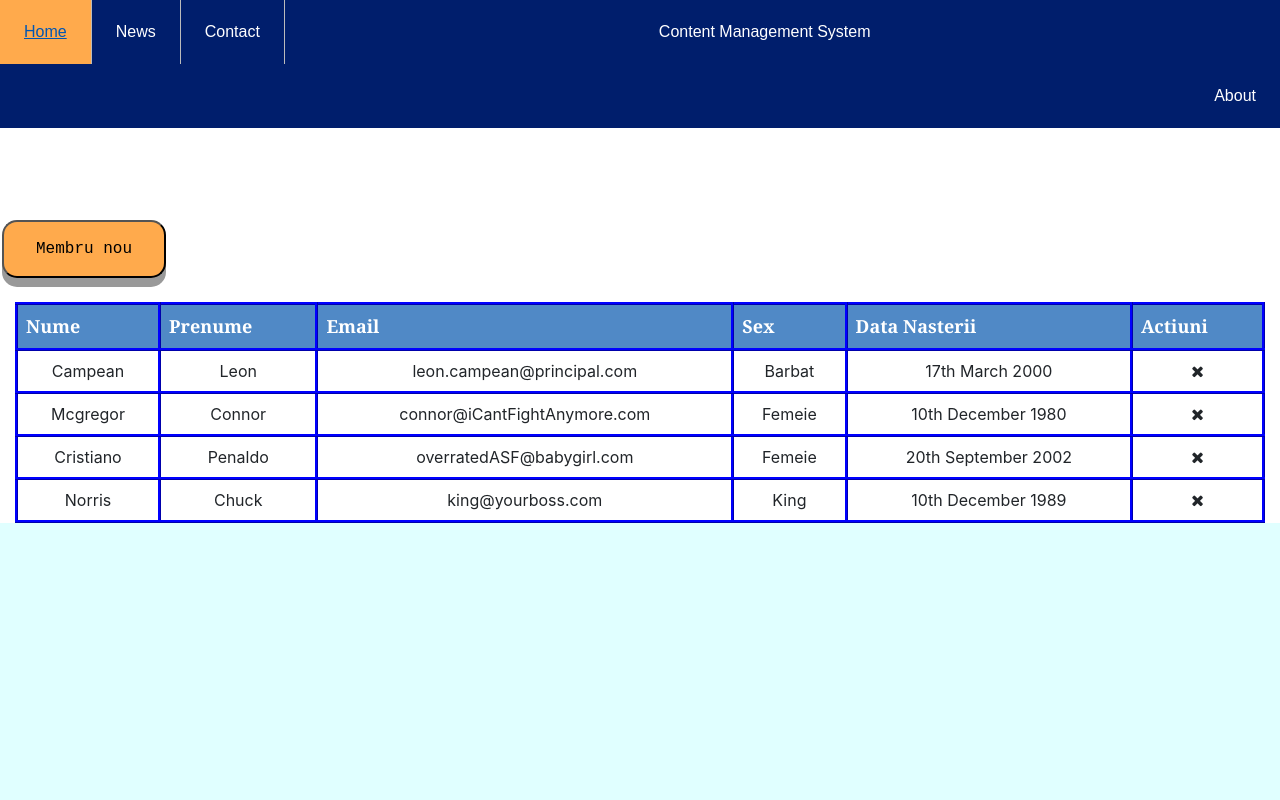
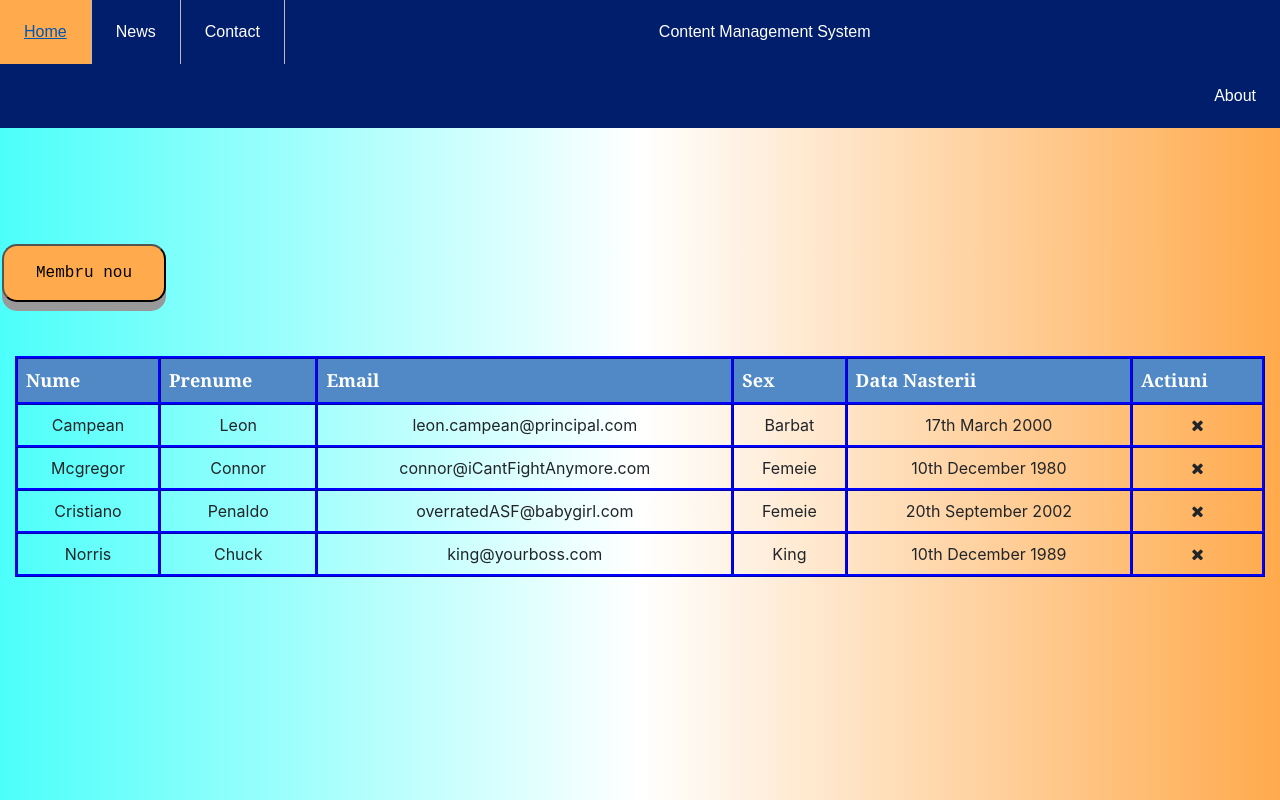
Before and after one commit to leoncampean/p33_CMS, a plain HTML site: page CMS_APP/index.html in a window 1280 px wide. Drawn offline with nearby package versions, Linux system fonts and the light colour scheme.

Commit message:
changind the background and hover color and positioning the items in page

```diff
--- a/CMS_APP/index.html
+++ b/CMS_APP/index.html
@@ -14,7 +14,8 @@
         <script src="./js/libs/moment-with-locales.js"></script>
         <script src="./js/index.js"></script>
     </head>
-    <body>
+    <body style="background: rgb(76,255,250);
+    background: linear-gradient(90deg, rgba(76,255,250,1) 0%, rgba(255,255,255,1) 50%, rgba(255,170,76,1) 100%);">
       <ul>
         <li><a class="active" href="#home">Home</a></li>
         <li><a href="#news">News</a></li>
@@ -22,7 +23,7 @@
         <li class="nav-text"><a href="#CMS_APP">Content Management System</a></li>
         <li style="float:right"><a href="#about">About</a></li>
       </ul>
-        <br><br><br>
+        <br><br><br><br>
         <button class="Adaugare" type="button"data-toggle="modal" data-target="#exampleModal" data-whatever="@getbootstrap" ><span>Membru nou</span></button>
         <div class="hide">Adauga rapid un nou membru in tabelul de mai jos.Urmeaza cu atentie pasii!</div>
         <div class="modal fade" id="exampleModal" tabindex="-1" role="dialog" aria-labelledby="exampleModalLabel" aria-hidden="true">
--- a/CMS_APP/js/index.js
+++ b/CMS_APP/js/index.js
@@ -245,7 +245,7 @@ function validateEmployeeFields(employeeLastName, employeeFristname, employeeEma
         alert("Email-ul este un camp obligatoriu !")
         return false;
     }else{
-        // regex validation for email:  https://stackoverflow.com/questions/46155/how-to-validate-an-email-address-in-javascript
+        //regex validation for email:  https://stackoverflow.com/questions/46155/how-to-validate-an-email-address-in-javascript
         const re = /^(([^<>()[\]\.,;:\s@\"]+(\.[^<>()[\]\.,;:\s@\"]+)*)|(\".+\"))@(([^<>()[\]\.,;:\s@\"]+\.)+[^<>()[\]\.,;:\s@\"]{2,})$/i;
         if(! re.test(employeeEmail)) {
             alert("Email-ul introdus nu este valid !")
--- a/CMS_APP/style.css
+++ b/CMS_APP/style.css
@@ -1,5 +1,6 @@
 html {
-  background-color: lightcyan;
+  background: rgb(76,255,250);
+  background: linear-gradient(90deg, rgba(76,255,250,1) 0%, rgba(255,255,255,1) 50%, rgba(255,170,76,1) 100%);
 }
 
 ul {
@@ -42,7 +43,7 @@ li a:hover:not(.active) {
 }
 
 table {
-    margin-top: 20px;
+    margin-top: 50px;
     border-collapse: collapse;
     width: 100%;
 }
@@ -64,7 +65,10 @@ th {
 
 }
 
-tr:hover {background-color:lightblue;}
+tr:hover {
+  background: rgb(255,170,76);
+  background: linear-gradient(90deg, rgba(255,170,76,1) 38%, rgba(76,255,250,1) 67%);
+}
 
 h1 {
   font-size: 50px;
```
